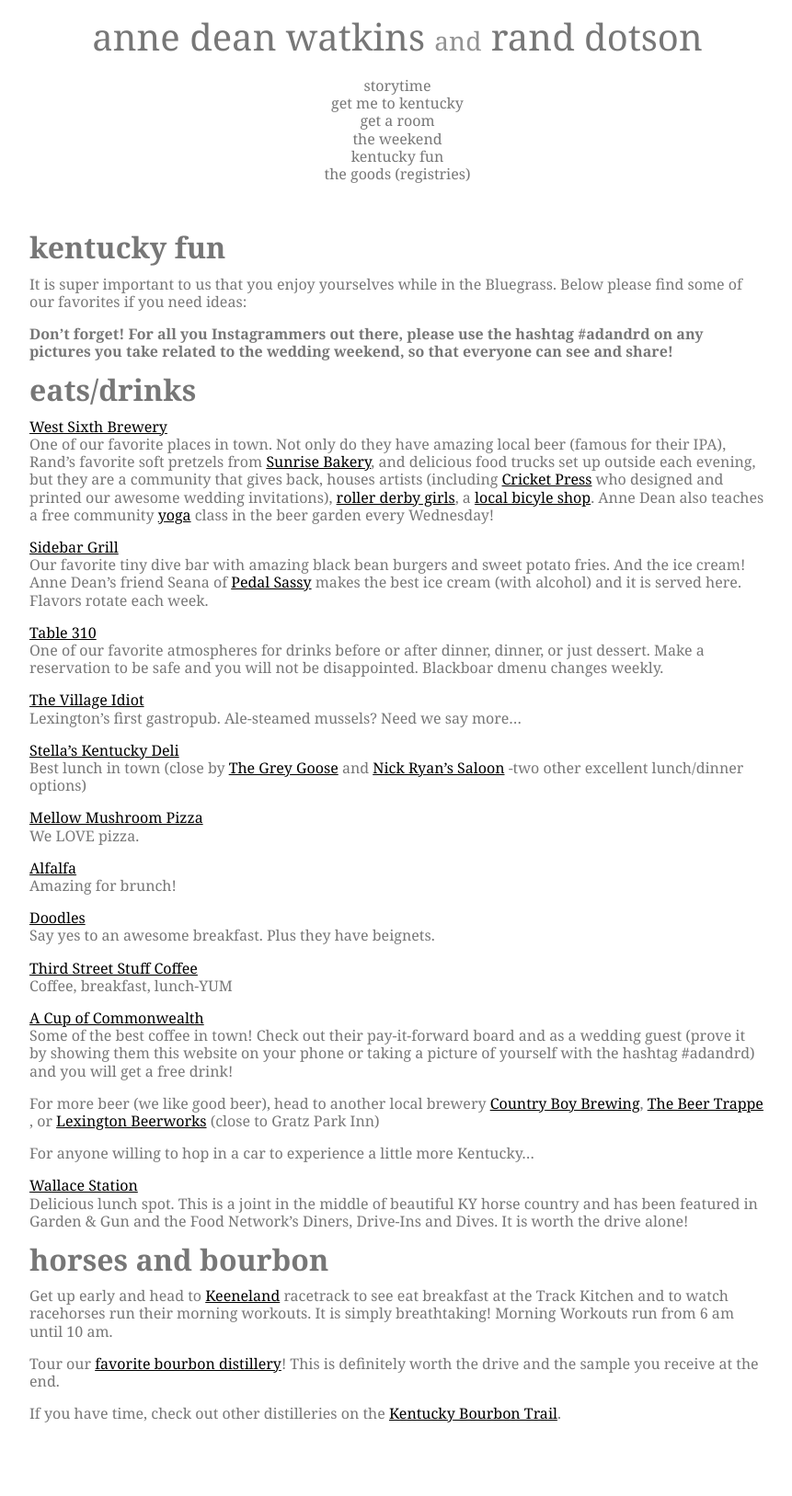
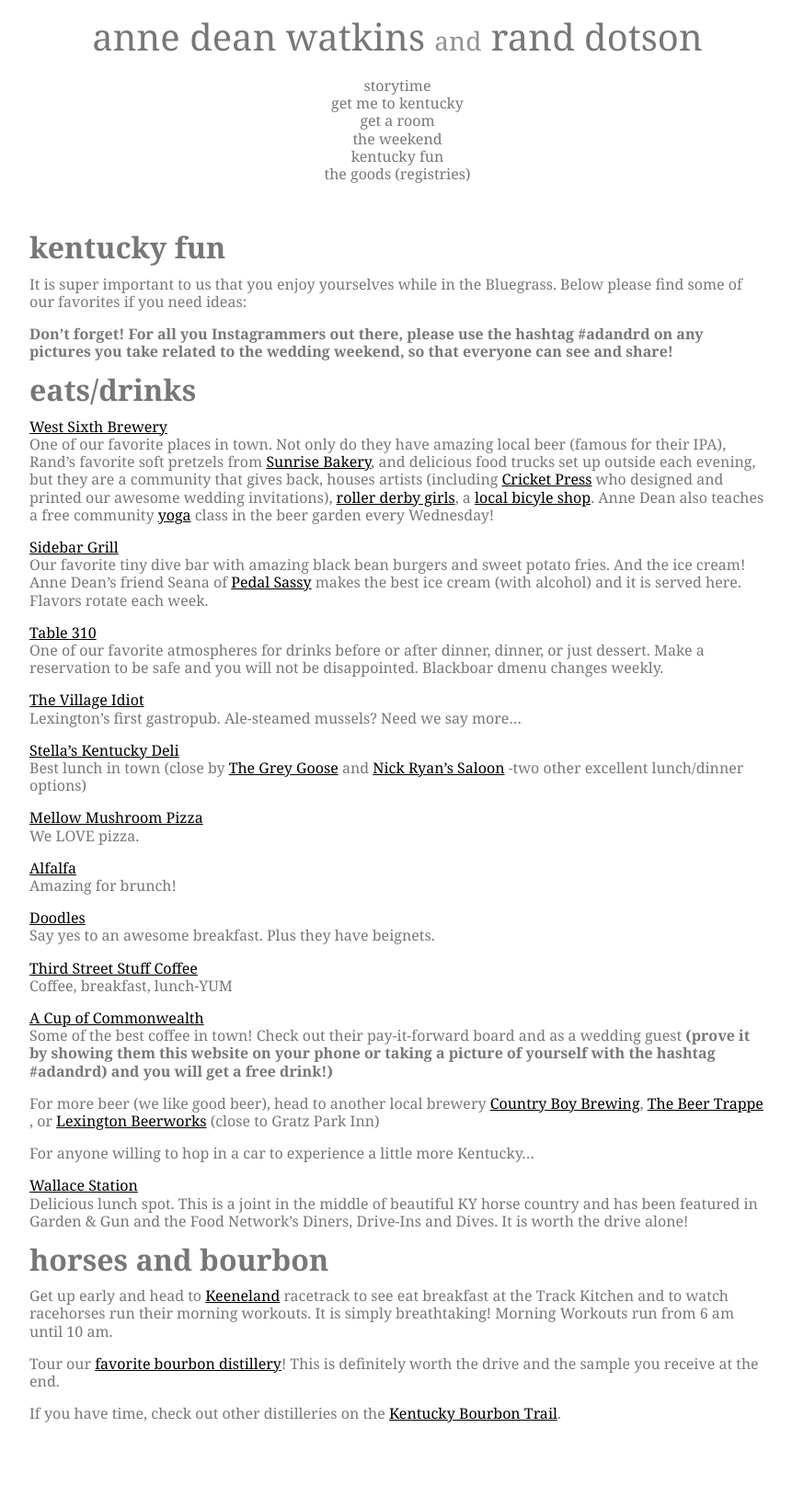
Before and after one commit to nikolaiwarner/annedeanandrand.com, a Jekyll site: the page built from fun.md, in a window 1280 px wide. Shown: the whole page at 92% size, without its empty margins (208-1069 px from the left). Built offline with Jekyll 4.4.1, drawn with Linux system fonts in a browser that asks for light colours.

Commit message:
Update fun.md

```diff
--- a/fun.md
+++ b/fun.md
@@ -49,7 +49,7 @@ Coffee, breakfast, lunch-YUM
 
 
 [A Cup of Commonwealth](http://acupofcommonwealth.com/)<br>
-Some of the best coffee in town! Check out their pay-it-forward board and as a wedding guest (prove it by showing them this website on your phone or taking a picture of yourself with the hashtag #adandrd) and you will get a free drink!
+Some of the best coffee in town! Check out their pay-it-forward board and as a wedding guest **(prove it by showing them this website on your phone or taking a picture of yourself with the hashtag #adandrd) and you will get a free drink!)**
 
 
 For more beer (we like good beer), head to another local brewery [Country Boy Brewing](http://www.facebook.com/CountryBoyBrewing), [The Beer Trappe](http://www.thebeertrappe.com/) , or [Lexington Beerworks](http://lexingtonbeerworks.com/home/) (close to Gratz Park Inn)
```
